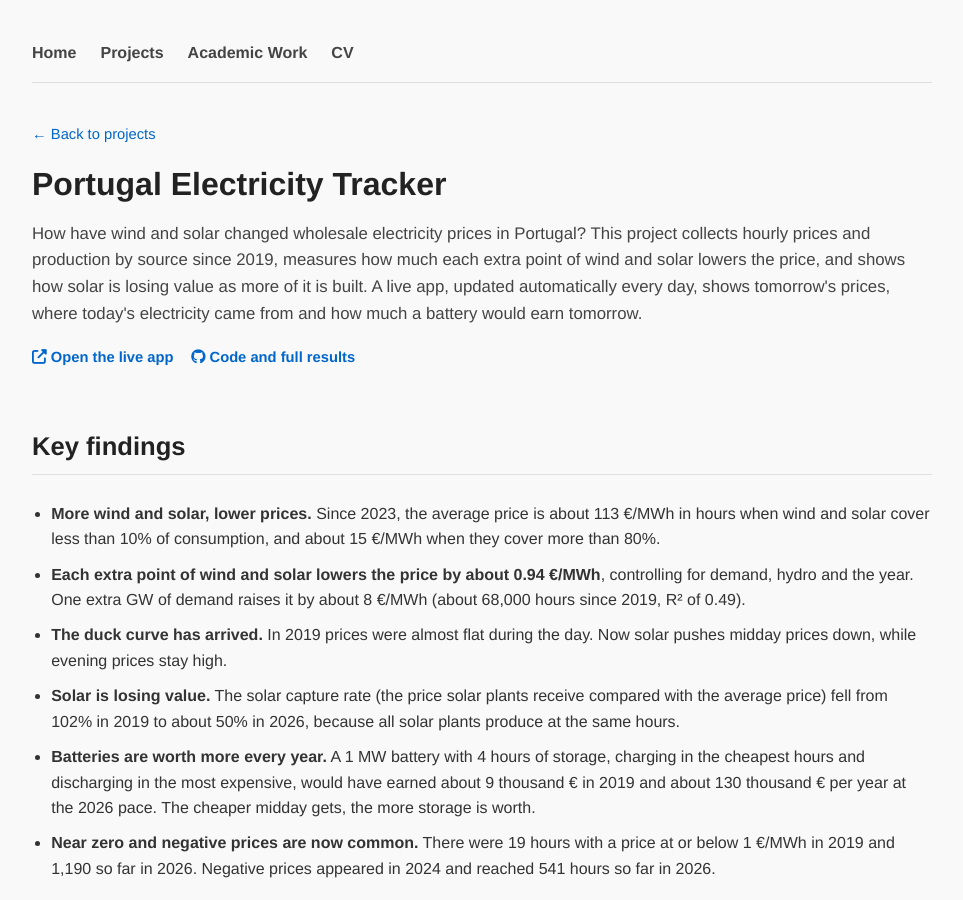
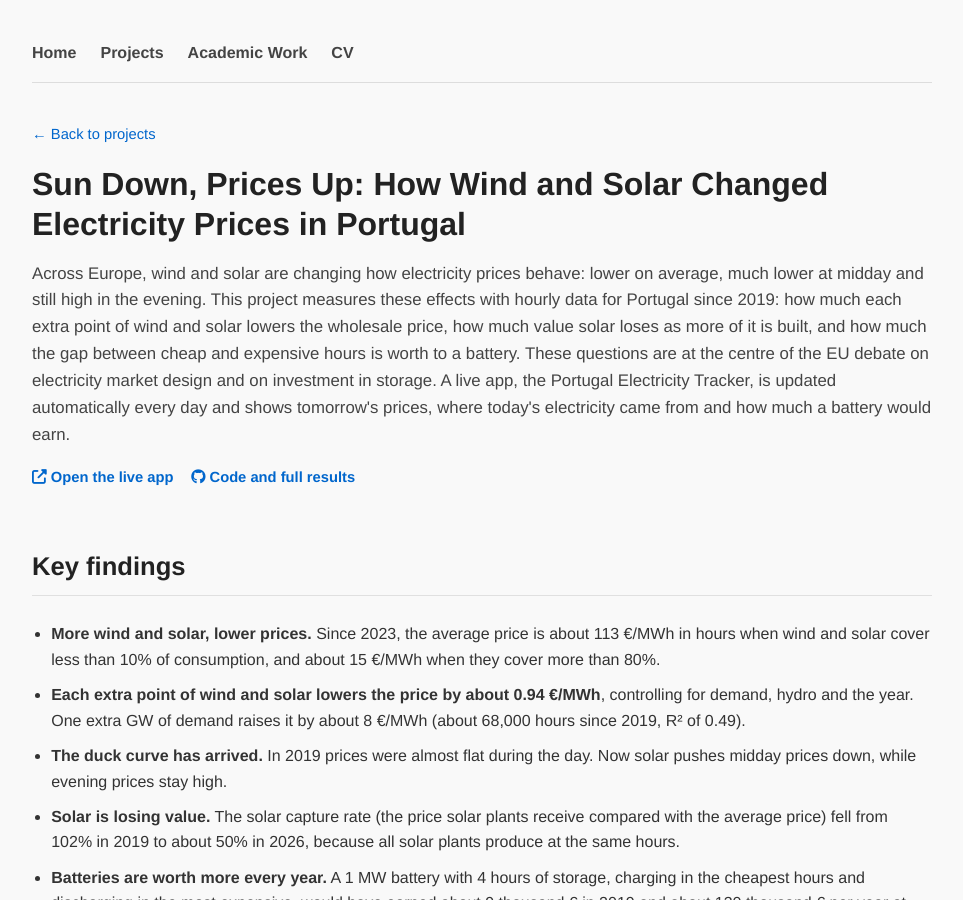
Before and after one commit to josepaulonunes/josepaulonunes.github.io, a Jekyll site: the page built from electricity-tracker/index.md, in a window 1280 px wide and 900 px high. Shown: the whole window, without its empty margins (158-1121 px from the left). Built offline with Jekyll 4.4.1, drawn with Linux system fonts in a browser that asks for light colours.

Commit message:
Revise title and project description for clarity
Updated the title and description to reflect the project's focus on how wind and solar impact electricity prices in Portugal.

```diff
--- a/electricity-tracker/index.md
+++ b/electricity-tracker/index.md
@@ -1,14 +1,14 @@
 ---
 layout: default
-title: Portugal Electricity Tracker | José Nunes
+title: Sun Down, Prices Up | José Nunes
 ---
 
 <p class="back-link"><a href="/#projects">&larr; Back to projects</a></p>
 
-<h1 class="page-title">Portugal Electricity Tracker</h1>
+<h1 class="page-title">Sun Down, Prices Up: How Wind and Solar Changed Electricity Prices in Portugal</h1>
 
 <p class="page-lead">
-How have wind and solar changed wholesale electricity prices in Portugal? This project collects hourly prices and production by source since 2019, measures how much each extra point of wind and solar lowers the price, and shows how solar is losing value as more of it is built. A live app, updated automatically every day, shows tomorrow's prices, where today's electricity came from and how much a battery would earn tomorrow.
+Across Europe, wind and solar are changing how electricity prices behave: lower on average, much lower at midday and still high in the evening. This project measures these effects with hourly data for Portugal since 2019: how much each extra point of wind and solar lowers the wholesale price, how much value solar loses as more of it is built, and how much the gap between cheap and expensive hours is worth to a battery. These questions are at the centre of the EU debate on electricity market design and on investment in storage. A live app, the Portugal Electricity Tracker, is updated automatically every day and shows tomorrow's prices, where today's electricity came from and how much a battery would earn.
 </p>
 
 <div class="project-links page-links">
```
